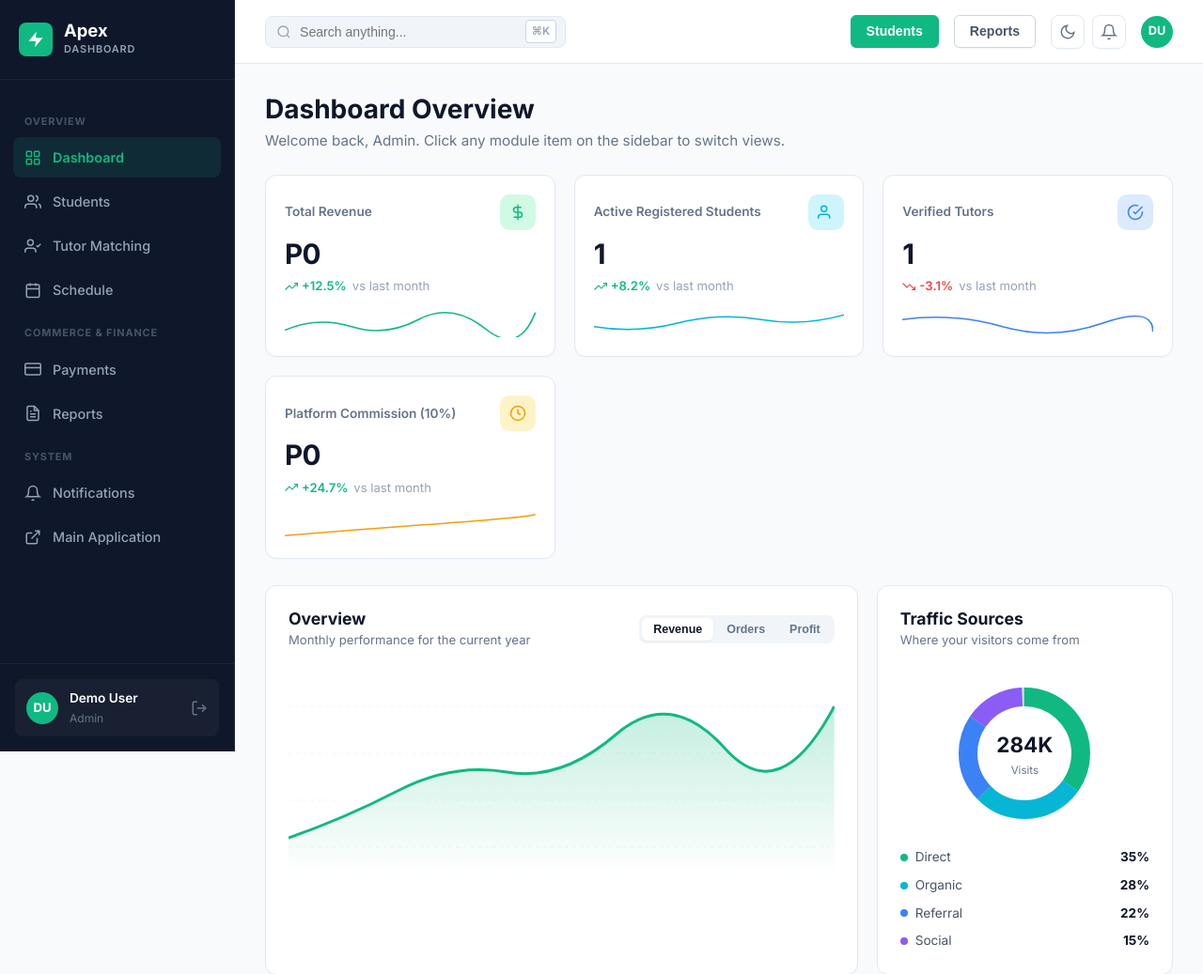
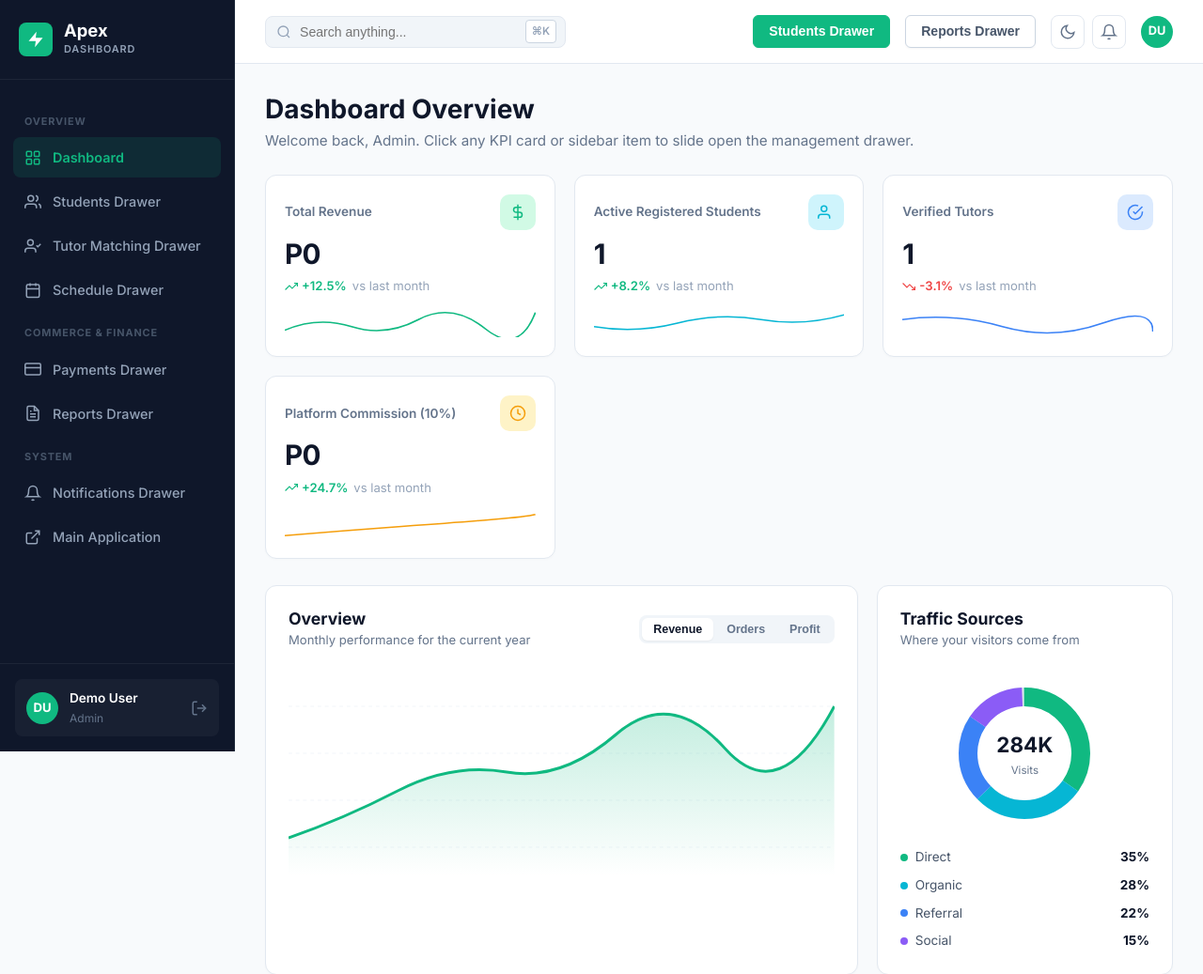
Before and after one commit to NaviOrquina321/W-designs-respo, a PHP site: page /admin.php in a window 1280 px wide. Shown: the top 1037 px of the page at 94% size. Run offline with PHP 8.4, Linux system fonts and the light colour scheme; data comes from the database, SQL or seed files in the repository; data that the repository does not hold is empty.

Commit message:
feat: add Master Admin Management Drawer with 6 module sub-tabs matching reference design
Co-authored-by: NaviOrquina321 <155148072+NaviOrquina321@users.noreply.github.com>

```diff
--- a/admin.php
+++ b/admin.php
@@ -7,7 +7,7 @@
   <meta charset="UTF-8">
   <meta name="viewport" content="width=device-width, initial-scale=1.0">
   <title>Apex Admin - TutorLink Management</title>
-  <meta name="description" content="TutorLink Administrator Portal with Direct Inline Navigation Views for Management Modules.">
+  <meta name="description" content="TutorLink Administrator Portal with Unified Slide-out Management Drawer with Sub-Tabs.">
   <link rel="stylesheet" href="styles.css">
   <link rel="preconnect" href="https://fonts.googleapis.com">
   <link rel="preconnect" href="https://fonts.gstatic.com" crossorigin>
@@ -32,27 +32,27 @@
         <div class="nav-section-title">OVERVIEW</div>
         <ul class="sidebar-menu">
           <li class="menu-item active" data-admin-nav="dashboard">
-            <a href="javascript:void(0)" class="menu-link" onclick="showAdminView('dashboard')">
+            <a href="javascript:void(0)" class="menu-link" onclick="showDashboardOverview()">
               <svg class="menu-icon" viewBox="0 0 24 24" fill="none" stroke="currentColor" stroke-width="2"><rect x="3" y="3" width="7" height="7" rx="1"/><rect x="14" y="3" width="7" height="7" rx="1"/><rect x="14" y="14" width="7" height="7" rx="1"/><rect x="3" y="14" width="7" height="7" rx="1"/></svg>
               <span>Dashboard</span>
             </a>
           </li>
           <li class="menu-item" data-admin-nav="students">
-            <a href="javascript:void(0)" class="menu-link" onclick="showAdminView('students')">
+            <a href="javascript:void(0)" class="menu-link" onclick="openAdminDrawerTab('students')">
               <svg class="menu-icon" viewBox="0 0 24 24" fill="none" stroke="currentColor" stroke-width="2"><path d="M17 21v-2a4 4 0 0 0-4-4H5a4 4 0 0 0-4 4v2"/><circle cx="9" cy="7" r="4"/><path d="M23 21v-2a4 4 0 0 0-3-3.87"/><path d="M16 3.13a4 4 0 0 1 0 7.75"/></svg>
-              <span>Students</span>
+              <span>Students Drawer</span>
             </a>
           </li>
           <li class="menu-item" data-admin-nav="matching">
-            <a href="javascript:void(0)" class="menu-link" onclick="showAdminView('matching')">
+            <a href="javascript:void(0)" class="menu-link" onclick="openAdminDrawerTab('matching')">
               <svg class="menu-icon" viewBox="0 0 24 24" fill="none" stroke="currentColor" stroke-width="2"><path d="M16 21v-2a4 4 0 0 0-4-4H5a4 4 0 0 0-4 4v2"/><circle cx="8.5" cy="7" r="4"/><polyline points="17 11 19 13 23 9"/></svg>
-              <span>Tutor Matching</span>
+              <span>Tutor Matching Drawer</span>
             </a>
           </li>
           <li class="menu-item" data-admin-nav="schedule">
-            <a href="javascript:void(0)" class="menu-link" onclick="showAdminView('schedule')">
+            <a href="javascript:void(0)" class="menu-link" onclick="openAdminDrawerTab('schedule')">
               <svg class="menu-icon" viewBox="0 0 24 24" fill="none" stroke="currentColor" stroke-width="2"><rect x="3" y="4" width="18" height="18" rx="2" ry="2"/><line x1="16" y1="2" x2="16" y2="6"/><line x1="8" y1="2" x2="8" y2="6"/><line x1="3" y1="10" x2="21" y2="10"/></svg>
-              <span>Schedule</span>
+              <span>Schedule Drawer</span>
             </a>
           </li>
         </ul>
@@ -60,15 +60,15 @@
         <div class="nav-section-title">COMMERCE & FINANCE</div>
         <ul class="sidebar-menu">
           <li class="menu-item" data-admin-nav="payments">
-            <a href="javascript:void(0)" class="menu-link" onclick="showAdminView('payments')">
+            <a href="javascript:void(0)" class="menu-link" onclick="openAdminDrawerTab('payments')">
               <svg class="menu-icon" viewBox="0 0 24 24" fill="none" stroke="currentColor" stroke-width="2"><rect x="1" y="4" width="22" height="16" rx="2" ry="2"/><line x1="1" y1="10" x2="23" y2="10"/></svg>
-              <span>Payments</span>
+              <span>Payments Drawer</span>
             </a>
           </li>
           <li class="menu-item" data-admin-nav="reports">
-            <a href="javascript:void(0)" class="menu-link" onclick="showAdminView('reports')">
+            <a href="javascript:void(0)" class="menu-link" onclick="openAdminDrawerTab('reports')">
               <svg class="menu-icon" viewBox="0 0 24 24" fill="none" stroke="currentColor" stroke-width="2"><path d="M14 2H6a2 2 0 0 0-2 2v16a2 2 0 0 0 2 2h12a2 2 0 0 0 2-2V8z"/><polyline points="14 2 14 8 20 8"/><line x1="16" y1="13" x2="8" y2="13"/><line x1="16" y1="17" x2="8" y2="17"/><polyline points="10 9 9 9 8 9"/></svg>
-              <span>Reports</span>
+              <span>Reports Drawer</span>
             </a>
           </li>
         </ul>
@@ -76,9 +76,9 @@
         <div class="nav-section-title">SYSTEM</div>
         <ul class="sidebar-menu">
           <li class="menu-item" data-admin-nav="notifications">
-            <a href="javascript:void(0)" class="menu-link" onclick="showAdminView('notifications')">
+            <a href="javascript:void(0)" class="menu-link" onclick="openAdminDrawerTab('notifications')">
               <svg class="menu-icon" viewBox="0 0 24 24" fill="none" stroke="currentColor" stroke-width="2"><path d="M18 8A6 6 0 0 0 6 8c0 7-3 9-3 9h18s-3-2-3-9"/><path d="M13.73 21a2 2 0 0 1-3.46 0"/></svg>
-              <span>Notifications</span>
+              <span>Notifications Drawer</span>
             </a>
           </li>
           <li class="menu-item">
@@ -116,21 +116,21 @@
         </div>
 
         <div class="header-actions">
-          <button class="btn btn-emerald" onclick="showAdminView('students')">
+          <button class="btn btn-emerald" onclick="openAdminDrawerTab('students')">
             <svg class="btn-icon" viewBox="0 0 24 24" fill="none" stroke="currentColor" stroke-width="2"><path d="M17 21v-2a4 4 0 0 0-4-4H5a4 4 0 0 0-4 4v2"/><circle cx="9" cy="7" r="4"/></svg>
-            Students
+            Students Drawer
           </button>
 
-          <button class="btn btn-outline" id="generate-admin-report-btn" onclick="showAdminView('reports')">
+          <button class="btn btn-outline" id="generate-admin-report-btn" onclick="openAdminDrawerTab('reports')">
             <svg class="btn-icon" viewBox="0 0 24 24" fill="none" stroke="currentColor" stroke-width="2"><line x1="12" y1="5" x2="12" y2="19"/><line x1="5" y1="12" x2="19" y2="12"/></svg>
-            Reports
+            Reports Drawer
           </button>
 
           <div class="header-icon-group">
             <button class="icon-btn" title="Theme Toggle">
               <svg viewBox="0 0 24 24" fill="none" stroke="currentColor" stroke-width="2"><path d="M21 12.79A9 9 0 1 1 11.21 3 7 7 0 0 0 21 12.79z"/></svg>
             </button>
-            <button class="icon-btn relative" title="Notifications" onclick="showAdminView('notifications')">
+            <button class="icon-btn relative" title="Notifications" onclick="openAdminDrawerTab('notifications')">
               <svg viewBox="0 0 24 24" fill="none" stroke="currentColor" stroke-width="2"><path d="M18 8A6 6 0 0 0 6 8c0 7-3 9-3 9h18s-3-2-3-9"/><path d="M13.73 21a2 2 0 0 1-3.46 0"/></svg>
               <span class="notification-badge"></span>
             </button>
@@ -143,18 +143,18 @@
       <!-- Dashboard View Content Area -->
       <main class="content-container">
 
-        <!-- INLINE VIEW 1: Dashboard Overview -->
+        <!-- Dashboard Overview -->
         <section id="admin-view-dashboard" class="admin-view active">
           <div class="dashboard-title-area">
             <div>
               <h1 class="page-title">Dashboard Overview</h1>
-              <p class="page-subtitle">Welcome back, Admin. Click any module item on the sidebar to switch views.</p>
+              <p class="page-subtitle">Welcome back, Admin. Click any KPI card or sidebar item to slide open the management drawer.</p>
             </div>
           </div>
 
           <!-- Apex Style KPI Metric Cards -->
           <div class="apex-kpi-grid">
-            <div class="apex-kpi-card" onclick="showAdminView('payments')">
+            <div class="apex-kpi-card" onclick="openAdminDrawerTab('payments')">
               <div class="kpi-header">
                 <span class="kpi-label">Total Revenue</span>
                 <div class="kpi-icon-wrapper green-light">
@@ -173,7 +173,7 @@
               </div>
             </div>
 
-            <div class="apex-kpi-card" onclick="showAdminView('students')">
+            <div class="apex-kpi-card" onclick="openAdminDrawerTab('students')">
               <div class="kpi-header">
                 <span class="kpi-label">Active Registered Students</span>
                 <div class="kpi-icon-wrapper cyan-light">
@@ -192,7 +192,7 @@
               </div>
             </div>
 
-            <div class="apex-kpi-card" onclick="showAdminView('matching')">
+            <div class="apex-kpi-card" onclick="openAdminDrawerTab('matching')">
               <div class="kpi-header">
                 <span class="kpi-label">Verified Tutors</span>
                 <div class="kpi-icon-wrapper blue-light">
@@ -211,7 +211,7 @@
               </div>
             </div>
 
-            <div class="apex-kpi-card" onclick="showAdminView('reports')">
+            <div class="apex-kpi-card" onclick="openAdminDrawerTab('reports')">
               <div class="kpi-header">
                 <span class="kpi-label">Platform Commission (10%)</span>
                 <div class="kpi-icon-wrapper amber-light">
@@ -295,16 +295,50 @@
           </div>
         </section>
 
-        <!-- INLINE VIEW 2: Students Module -->
-        <section id="admin-view-students" class="admin-view hidden">
-          <div class="dashboard-title-area">
-            <div>
-              <h1 class="page-title">Manage Students</h1>
-              <p class="page-subtitle">View registered student accounts and validate registrations.</p>
+      </main>
     </div>
-            <button class="btn btn-outline" onclick="showAdminView('dashboard')">&larr; Back to Dashboard</button>
   </div>
 
+  <!-- UNIFIED MASTER ADMIN MANAGEMENT DRAWER WITH ALL 6 SUB-TABS -->
+  <div id="admin-master-drawer" class="drawer-backdrop hidden">
+    <div class="drawer-panel drawer-large">
+      <div class="drawer-header">
+        <div class="drawer-header-brand">
+          <svg class="drawer-icon text-emerald" viewBox="0 0 24 24" fill="none" stroke="currentColor" stroke-width="2"><path d="M12 2L2 7l10 5 10-5-10-5zM2 17l10 5 10-5M2 12l10 5 10-5"/></svg>
+          <div>
+            <h2 class="drawer-title" id="admin-drawer-active-title">Manage Students</h2>
+            <p class="drawer-subtitle" id="admin-drawer-active-sub">TutorLink Administrative Management Drawer</p>
+          </div>
+        </div>
+        <button class="drawer-close-btn" onclick="closeAdminMasterDrawer()">&times;</button>
+      </div>
+
+      <!-- Horizontal Tab Bar (Exactly matching image.png) -->
+      <div class="drawer-nav-pills">
+        <button class="drawer-pill-btn active" data-drawer-tab="students" onclick="switchAdminDrawerTab('students')">
+          Manage Students
+        </button>
+        <button class="drawer-pill-btn" data-drawer-tab="matching" onclick="switchAdminDrawerTab('matching')">
+          Manage Tutor Matching
+        </button>
+        <button class="drawer-pill-btn" data-drawer-tab="schedule" onclick="switchAdminDrawerTab('schedule')">
+          Manage Schedule
+        </button>
+        <button class="drawer-pill-btn" data-drawer-tab="payments" onclick="switchAdminDrawerTab('payments')">
+          Manage Payments
+        </button>
+        <button class="drawer-pill-btn" data-drawer-tab="notifications" onclick="switchAdminDrawerTab('notifications')">
+          Manage Notifications
+        </button>
+        <button class="drawer-pill-btn" data-drawer-tab="reports" onclick="switchAdminDrawerTab('reports')">
+          Manage Report
+        </button>
+      </div>
+
+      <div class="drawer-body">
+
+        <!-- TAB CONTENT 1: Manage Students -->
+        <div id="drawer-content-students" class="drawer-tab-content">
           <div class="card-table-wrapper">
             <div class="table-header-title">
               <h3>Registered Students List</h3>
@@ -326,18 +360,10 @@
               </tbody>
             </table>
           </div>
-        </section>
-
-        <!-- INLINE VIEW 3: Tutor Matching Module -->
-        <section id="admin-view-matching" class="admin-view hidden">
-          <div class="dashboard-title-area">
-            <div>
-              <h1 class="page-title">Manage Tutor Matching</h1>
-              <p class="page-subtitle">Review AI matching recommendations and approve tutoring sessions.</p>
-            </div>
-            <button class="btn btn-outline" onclick="showAdminView('dashboard')">&larr; Back to Dashboard</button>
         </div>
 
+        <!-- TAB CONTENT 2: Manage Tutor Matching -->
+        <div id="drawer-content-matching" class="drawer-tab-content hidden">
           <div class="card-table-wrapper">
             <div class="table-header-title">
               <h3>Tutor Match Requests</h3>
@@ -359,18 +385,10 @@
               </tbody>
             </table>
           </div>
-        </section>
-
-        <!-- INLINE VIEW 4: Schedule Module -->
-        <section id="admin-view-schedule" class="admin-view hidden">
-          <div class="dashboard-title-area">
-            <div>
-              <h1 class="page-title">Manage Schedule</h1>
-              <p class="page-subtitle">Create and modify calendar schedule slots for verified tutors.</p>
-            </div>
-            <button class="btn btn-outline" onclick="showAdminView('dashboard')">&larr; Back to Dashboard</button>
         </div>
 
+        <!-- TAB CONTENT 3: Manage Schedule -->
+        <div id="drawer-content-schedule" class="drawer-tab-content hidden">
           <div class="card-table-wrapper margin-bottom">
             <div class="table-header-title">
               <h3>New Schedule Slot</h3>
@@ -412,18 +430,10 @@
               </tbody>
             </table>
           </div>
-        </section>
-
-        <!-- INLINE VIEW 5: Payments & Fees Module -->
-        <section id="admin-view-payments" class="admin-view hidden">
-          <div class="dashboard-title-area">
-            <div>
-              <h1 class="page-title">Manage Payments & Fees</h1>
-              <p class="page-subtitle">Monitor GCash transactions, payment statuses, and tutor payouts.</p>
-            </div>
-            <button class="btn btn-outline" onclick="showAdminView('dashboard')">&larr; Back to Dashboard</button>
         </div>
 
+        <!-- TAB CONTENT 4: Manage Payments -->
+        <div id="drawer-content-payments" class="drawer-tab-content hidden">
           <div class="card-table-wrapper">
             <div class="table-header-title">
               <h3>Payment Transactions Log</h3>
@@ -444,18 +454,10 @@
               </tbody>
             </table>
           </div>
-        </section>
-
-        <!-- INLINE VIEW 6: Notifications Module -->
-        <section id="admin-view-notifications" class="admin-view hidden">
-          <div class="dashboard-title-area">
-            <div>
-              <h1 class="page-title">Manage Notifications</h1>
-              <p class="page-subtitle">Send system broadcasts and view notification history log.</p>
-            </div>
-            <button class="btn btn-outline" onclick="showAdminView('dashboard')">&larr; Back to Dashboard</button>
         </div>
 
+        <!-- TAB CONTENT 5: Manage Notifications -->
+        <div id="drawer-content-notifications" class="drawer-tab-content hidden">
           <div class="card-table-wrapper margin-bottom" style="padding: 20px;">
             <h3 class="margin-bottom">Send Broadcast Notification</h3>
             <div class="form-group margin-bottom">
@@ -481,21 +483,10 @@
               <!-- Broadcast log -->
             </div>
           </div>
-        </section>
-
-        <!-- INLINE VIEW 7: Reports Module -->
-        <section id="admin-view-reports" class="admin-view hidden">
-          <div class="dashboard-title-area">
-            <div>
-              <h1 class="page-title">Manage Reports</h1>
-              <p class="page-subtitle">View completed tutoring sessions and print activity summaries.</p>
-            </div>
-            <div style="display: flex; gap: 10px;">
-              <button class="btn btn-emerald" onclick="window.print()">Print Activity Summary</button>
-              <button class="btn btn-outline" onclick="showAdminView('dashboard')">&larr; Back to Dashboard</button>
-            </div>
         </div>
 
+        <!-- TAB CONTENT 6: Manage Report -->
+        <div id="drawer-content-reports" class="drawer-tab-content hidden">
           <div class="card-table-wrapper">
             <div class="table-header-title">
               <h3>Completed Tutoring Sessions</h3>
@@ -517,9 +508,13 @@
               </tbody>
             </table>
           </div>
-        </section>
+        </div>
 
-      </main>
+      </div>
+
+      <div class="drawer-footer">
+        <button class="btn btn-outline" onclick="closeAdminMasterDrawer()">Close Drawer</button>
+      </div>
     </div>
   </div>
 
@@ -527,18 +522,62 @@
 
   <script src="app.js"></script>
   <script>
-    function showAdminView(viewName) {
-      // Hide all inline views
-      document.querySelectorAll('.admin-view').forEach(view => view.classList.add('hidden'));
+    const tabTitles = {
+      students: { title: 'Manage Students', sub: 'View student accounts and validate registrations' },
+      matching: { title: 'Manage Tutor Matching', sub: 'Review AI matching recommendations and approve sessions' },
+      schedule: { title: 'Manage Schedule', sub: 'Create and modify calendar schedule slots' },
+      payments: { title: 'Manage Payments', sub: 'GCash transactions, payment status, and payouts' },
+      notifications: { title: 'Manage Notifications', sub: 'Send system broadcasts and view notification history' },
+      reports: { title: 'Manage Report', sub: 'View completed tutoring sessions and generate system summaries' }
+    };
 
-      // Show requested inline view
-      const targetView = document.getElementById(`admin-view-${viewName}`);
-      if (targetView) targetView.classList.remove('hidden');
+    function openAdminDrawerTab(tabName) {
+      const drawer = document.getElementById('admin-master-drawer');
+      if (drawer) drawer.classList.remove('hidden');
+      switchAdminDrawerTab(tabName);
+    }
 
-      // Update sidebar active menu styling
+    function switchAdminDrawerTab(tabName) {
+      // Hide all drawer tab contents
+      document.querySelectorAll('.drawer-tab-content').forEach(c => c.classList.add('hidden'));
+
+      // Show requested tab content
+      const activeContent = document.getElementById(`drawer-content-${tabName}`);
+      if (activeContent) activeContent.classList.remove('hidden');
+
+      // Update active pill styling
+      document.querySelectorAll('.drawer-pill-btn').forEach(btn => {
+        btn.classList.remove('active');
+        if (btn.getAttribute('data-drawer-tab') === tabName) {
+          btn.classList.add('active');
+        }
+      });
+
+      // Update active sidebar link styling
       document.querySelectorAll('.sidebar-menu .menu-item').forEach(item => {
         item.classList.remove('active');
-        if (item.getAttribute('data-admin-nav') === viewName) {
+        if (item.getAttribute('data-admin-nav') === tabName) {
+          item.classList.add('active');
+        }
+      });
+
+      // Update drawer title and subtitle
+      if (tabTitles[tabName]) {
+        document.getElementById('admin-drawer-active-title').innerText = tabTitles[tabName].title;
+        document.getElementById('admin-drawer-active-sub').innerText = tabTitles[tabName].sub;
+      }
+    }
+
+    function closeAdminMasterDrawer() {
+      const drawer = document.getElementById('admin-master-drawer');
+      if (drawer) drawer.classList.add('hidden');
+    }
+
+    function showDashboardOverview() {
+      closeAdminMasterDrawer();
+      document.querySelectorAll('.sidebar-menu .menu-item').forEach(item => {
+        item.classList.remove('active');
+        if (item.getAttribute('data-admin-nav') === 'dashboard') {
           item.classList.add('active');
         }
       });
```
Also changed, not shown: styles.css (+13 -23 lines), 1 other file. Lines whose indentation alone changed are shown as unchanged.
